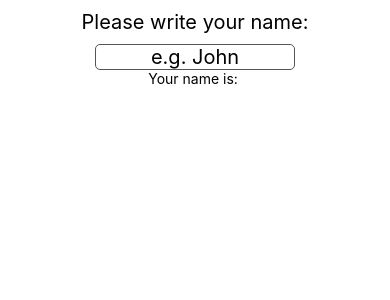
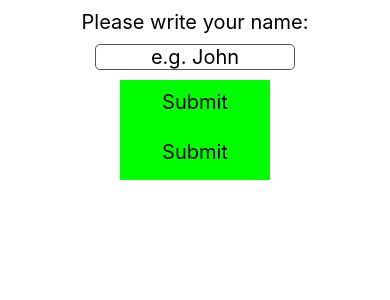
Before and after one commit to nguyenlekhanh/react-native-tutorial, a React Native app: screen / in a window 390 px wide. Shown: the top 300 px of the page. Built offline with nearby package versions, Linux system fonts and the light colour scheme.

Commit message:
TouchableOpacity Pressable, android_ripple

```diff
--- a/App.tsx
+++ b/App.tsx
@@ -11,12 +11,14 @@
   Button,
   FlatList,
   Linking,
+  Pressable,
   RefreshControl,
   ScrollView,
   SectionList,
   StyleSheet,
   Text,
   TextInput,
+  TouchableOpacity,
   View,
 } from 'react-native';
 
@@ -27,6 +29,10 @@
 function App(): JSX.Element {
 
   const [name, setName] = useState('');
+  const [submitted, setSubmitted] = useState(false);
+  const onPressHandler = () => {
+    setSubmitted(!submitted);
+  }
 
   return (
     <View style={styles.body}>
@@ -37,9 +43,35 @@
         placeholder='e.g. John'
         onChangeText={(value) => setName(value)}
       />
-      <Text>
-        Your name is: {name}
-      </Text>
+      {/* <Button title={submitted ? 'Clear' : 'Submit'}
+        onPress={onPressHandler}
+        disabled={submitted}
+        color='#00f'
+      ></Button> */}
+      <TouchableOpacity
+        style={styles.button}
+        onPress={onPressHandler}
+        activeOpacity={0.2}
+      >
+        <Text style={styles.text}>
+        {submitted ? 'Clear' : 'Submit'}
+        </Text>
+      </TouchableOpacity>
+      <Pressable
+        style={styles.button}
+        onPress={onPressHandler}
+      >
+        <Text style={styles.text}>
+          {submitted ? 'Clear' : 'Submit'}
+        </Text>
+      </Pressable>
+      {submitted ?
+        <Text style={styles.text}>
+          You are registered as {name}
+        </Text>
+        :
+        null
+      }
     </View>
   );
 }
@@ -62,7 +94,13 @@
     borderRadius: 5,
     textAlign: 'center',
     fontSize: 20,
-
+    marginBottom: 10,
+  },
+  button: {
+    width: 150,
+    height: 50,
+    backgroundColor: '#00ff00',
+    alignItems: 'center',
   }
 });
 
```
